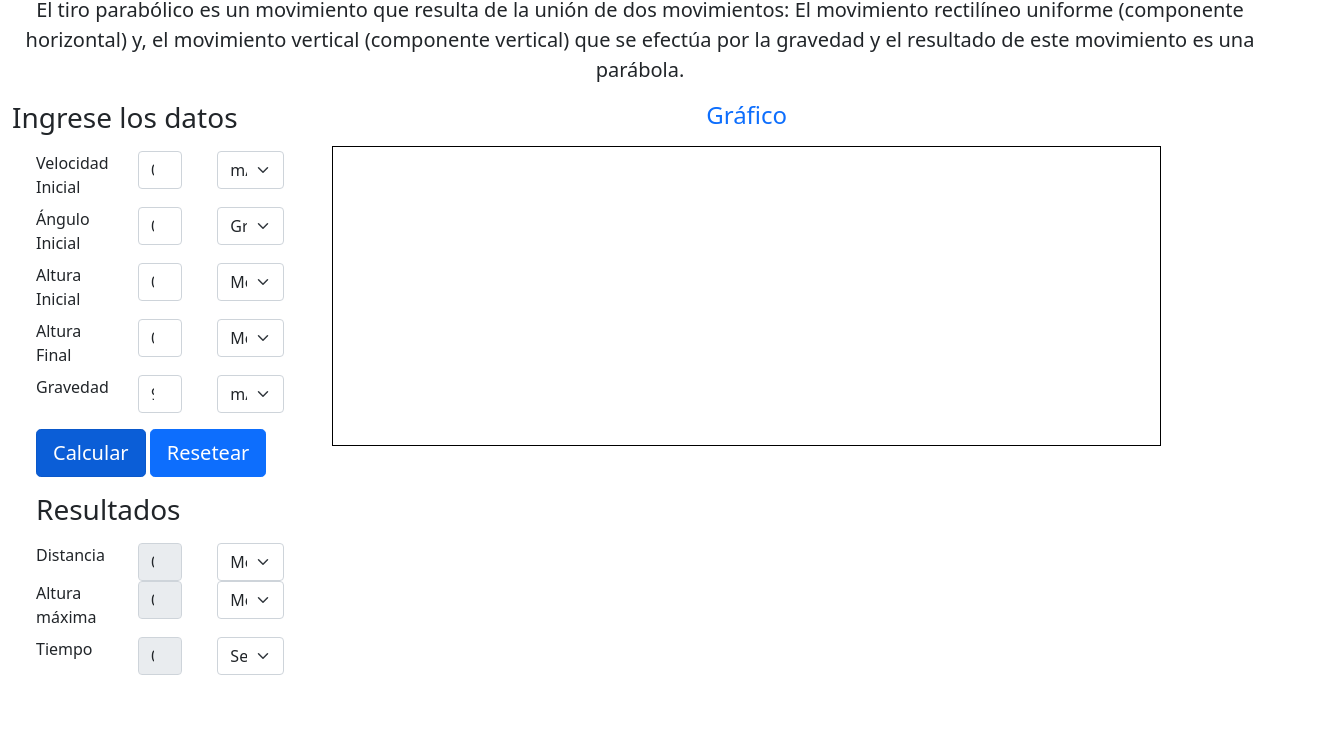
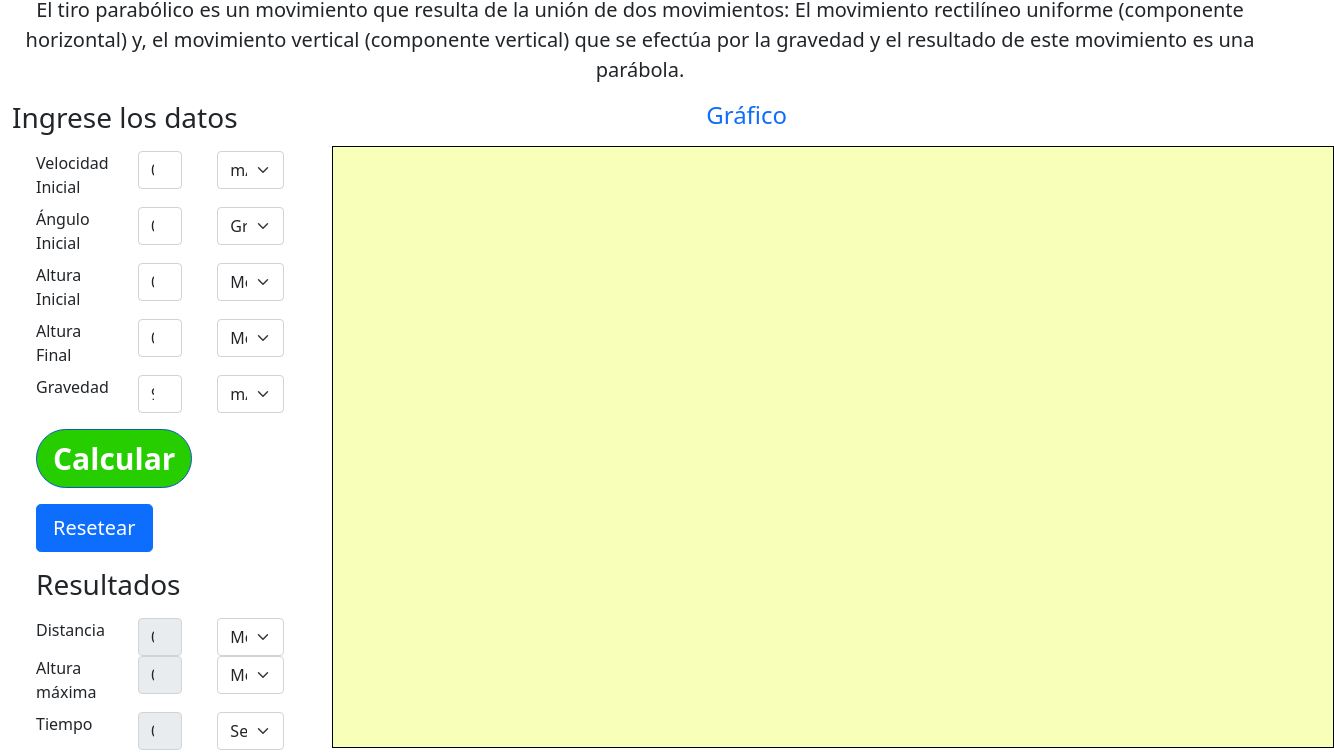
Before and after one commit to UCC-LabCompu2/proyecto2022-Ase-Capello, a plain HTML site: page index.html in a window 1280 px wide. In both pictures the pointer is over the button "Calcular". Shown: the part 123-877 px from the top of the page, 1334 px wide, since content can reach past the window. Before the commit the page ends 800 px from the top, so only its background shows below. Drawn offline with nearby package versions, Linux system fonts and the light colour scheme.

Commit message:
Añadido canvas, pseudoclase

```diff
--- a/index.html
+++ b/index.html
@@ -211,8 +211,8 @@
                             </select>
                         </div>
                     </div>
-                    <button class="btn btn-primary btn-lg mt-3" type="submit">Calcular</button>
-                    <button class="btn btn-primary btn-lg mt-3" type="button">Resetear</button>
+                    <button class="btn btn-primary btn-lg mt-3" id="boton1" type="button">Calcular</button>
+                    <button class="btn btn-primary btn-lg mt-3" id="boton2" type="button">Resetear</button>
                     <h3 class="my-3">Resultados</h3>
                     <div class="row">
                         <div class="col-4">
@@ -270,7 +270,9 @@
                 <h4 class="d-flex justify-content-center mb-3">
                     <span class="text-primary">Gráfico</span>
                 </h4>
-                <div class="wrapper" id="canvas-wrapper"></div>
+                <canvas class="myCanvas" id="myCanvas" height="600px" width="1000px">
+                    Tu navegador no soporta el tag de HTML5 canvas.
+                </canvas>
             </div>
         </div>
     </div>
--- a/stylesheet.css
+++ b/stylesheet.css
@@ -35,9 +35,36 @@ article{
     float: left;
 }
 
-.wrapper {
+#boton1:hover {
+    line-height: normal;
+    font-size: 30px;
+    font-weight: bold;
+    -webkit-transition: all 500ms ease;
+    -moz-transition: all 500ms ease;
+    -ms-transition: all 500ms ease;
+    -o-transition: all 500ms ease;
+    transition: all 500ms ease;
+    background-color: #26ce00;
+    border-radius: 50px;
+}
+
+#boton2:hover {
+    line-height: normal;
+    font-size: 30px;
+    font-weight: bold;
+    -webkit-transition: all 500ms ease;
+    -moz-transition: all 500ms ease;
+    -ms-transition: all 500ms ease;
+    -o-transition: all 500ms ease;
+    transition: all 500ms ease;
+    background-color: #ce0000;
+    border-radius: 50px;
+}
+
+.myCanvas {
+    border: 1px solid #000000;
     width:auto;
-    height:300px;
+    height:auto;
     position: relative;
-    border:1px solid #000000;
+    background: rgba(240, 255, 105, 0.47);
 }
```
Also changed, not shown: 1 other file.
